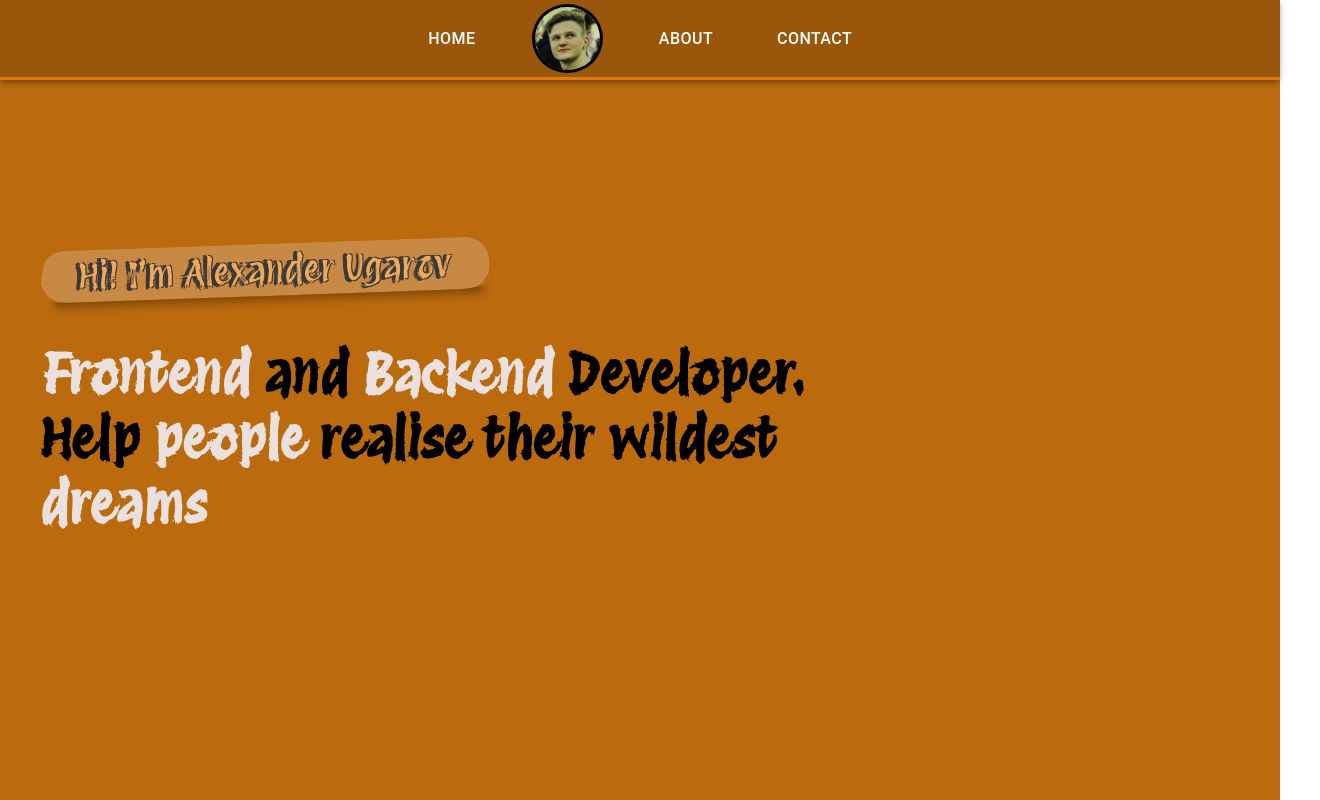
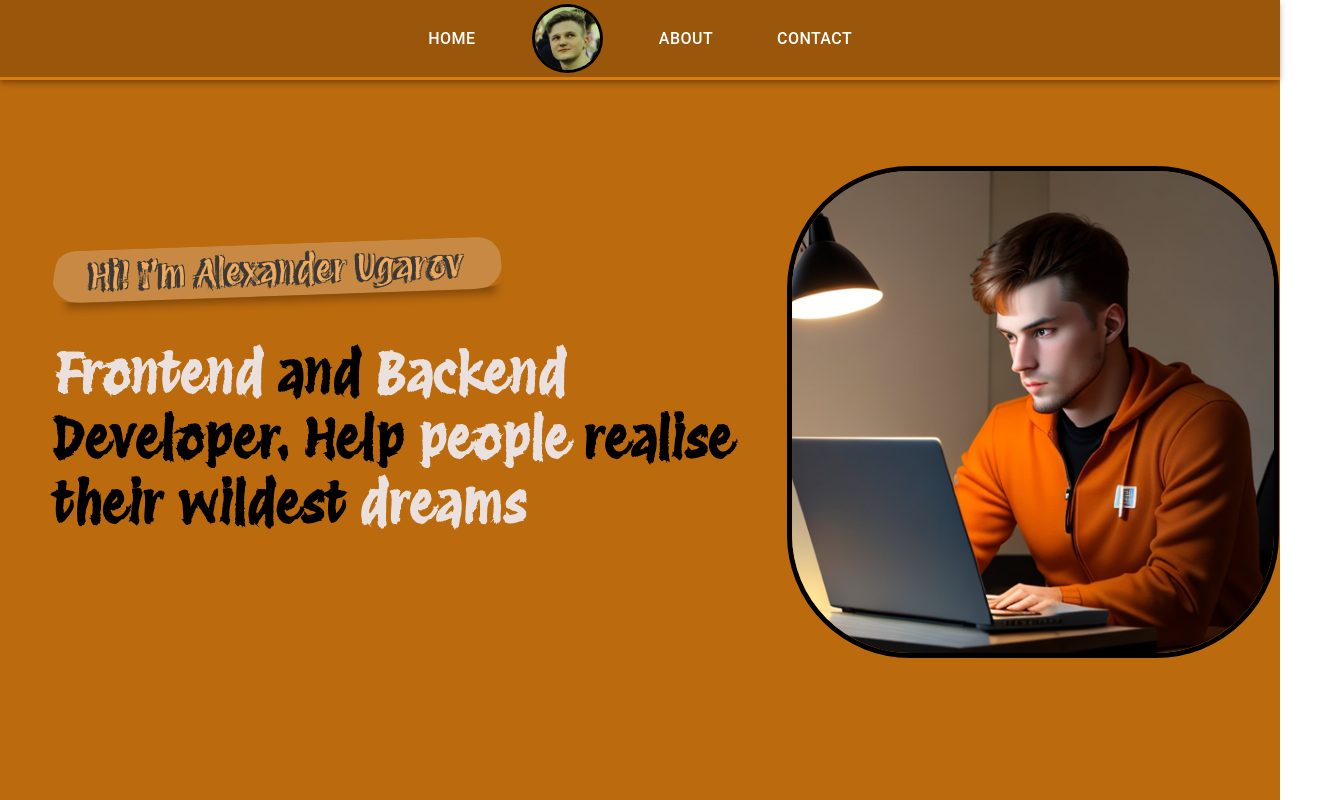
Before and after one commit to G00syara/animal_shelter, a React (Create React App) app: page / in a window 1280 px wide. Shown: the whole page, 1320 px wide, since content can reach past the window. Built offline with nearby package versions, Linux system fonts and the light colour scheme.

Commit message:
feat(BCS-002, BCS-003): добавлена фотография, добавлены анимации

```diff
--- a/src/components/MainPage/HomePage.tsx
+++ b/src/components/MainPage/HomePage.tsx
@@ -1,7 +1,32 @@
 import styled from '@emotion/styled';
 import React from 'react';
+import { DARKEST_MAIN_COLOR, LIGHTEN_NAVBAR_COLOR } from '../../const/colors';
+import ImageForHomePage from '../../images/Generate_russian_man_white_people_programmer_with_Laptop_sideways_on_table_light_orange_color_3033283596.png';
+import { CardMedia } from '@mui/material';
+import { makeStyles } from '@mui/styles';
+
+const useStyles = makeStyles((theme) => ({
+  card: {
+    borderRadius: '25%',
+    border: '5px solid black',
+    animation: '$scaleAnimation 3s infinite', // Adding an animation for continuous color rotation
+  },
+  '@keyframes scaleAnimation ': {
+    '0%': {
+      transform: 'scale(1)',
+    },
+    '50%': {
+      transform: 'scale(1.05)',
+    },
+    '100%': {
+      transform: 'scale(1)',
+    },
+  },
+}));
 
 const HomePage = () => {
+  const classes = useStyles();
+
   return (
     <HomePageWrapper>
       <BaseWrapper>
@@ -9,23 +34,54 @@ const HomePage = () => {
           <IntroduceText>Hi! I'm Alexander Ugarov</IntroduceText>
         </Background>
         <SecondText>
-          <WhiteSpan>Frontend</WhiteSpan> and <WhiteSpan>Backend</WhiteSpan> Developer. Help
-          <WhiteSpan> people</WhiteSpan> realise their wildest <WhiteSpan>dreams</WhiteSpan>
+          <SText>F</SText>
+          <SText>r</SText>
+          <SText>o</SText>
+          <SText>n</SText>
+          <SText>t</SText>
+          <SText>e</SText>
+          <SText>n</SText>
+          <SText>d </SText>
+          {''} and <SText>B</SText>
+          <SText>a</SText>
+          <SText>c</SText>
+          <SText>k</SText>
+          <SText>e</SText>
+          <SText>n</SText>
+          <SText>d</SText>
+          {''} Developer. Help {''}
+          <SText>p</SText>
+          <SText>e</SText>
+          <SText>o</SText>
+          <SText>p</SText>
+          <SText>l</SText>
+          <SText>e</SText> realise their wildest {''}
+          <SText>d</SText>
+          <SText>r</SText>
+          <SText>e</SText>
+          <SText>a</SText>
+          <SText>m</SText>
+          <SText>s</SText>
         </SecondText>
       </BaseWrapper>
+      <ImgDiv>
+        <CardMedia className={classes.card} component="img" image={ImageForHomePage} />
+      </ImgDiv>
     </HomePageWrapper>
   );
 };
 
 export default HomePage;
 
+const ImgDiv = styled.div``;
+
 const HomePageWrapper = styled.div`
   margin-left: 40px;
   display: flex;
   float: left;
-  justify-content: start;
+  justify-content: space-around;
   align-items: center;
-  width: 100vw;
+  width: 95vw;
   height: 70vh;
 `;
 
@@ -78,11 +134,25 @@ const BaseWrapper = styled.div`
 `;
 
 const SecondText = styled.h2`
+  cursor: default;
   max-width: 800px;
   font-size: 54px;
   font-family: 'Protest Revolution', sans-serif;
 `;
 
-const WhiteSpan = styled.span`
+const SText = styled.span`
   color: #eae1df;
+  transition: 0.2s;
+  top: 0;
+  position: relative;
+  :hover {
+    top: -10px;
+    color: ${LIGHTEN_NAVBAR_COLOR};
+  }
+  :hover::before {
+    position: absolute;
+    top: -5px;
+    left: 50%;
+    transform: translateX(-50%);
+  }
 `;
--- a/src/components/Navbar.tsx
+++ b/src/components/Navbar.tsx
@@ -8,14 +8,8 @@ import MenuIcon from '@mui/icons-material/Menu';
 import Toolbar from '@mui/material/Toolbar';
 import Button from '@mui/material/Button';
 import styled from '@emotion/styled';
-import { DARKEST_MAIN_COLOR, UNDER_NAVBAR_COLOR } from '../const/colors';
+import { DARKEST_MAIN_COLOR, LIGHTEN_NAVBAR_COLOR } from '../const/colors';
 import NavbarList from './NavbarList';
-
-const HomeLink = () => <Button sx={{ color: '#fff', fontSize: '2vh' }}>Home</Button>;
-
-const AboutLink = () => <Button sx={{ color: '#fff', fontSize: '2vh' }}>About</Button>;
-
-const ContactLink = () => <Button sx={{ color: '#fff', fontSize: '2vh' }}>Contact</Button>;
 
 export const Navbar = () => {
   return (
@@ -44,7 +38,7 @@ const StyledNavbar = styled(Box)`
 
 const StyledAppBar = styled(AppBar)`
   background-color: ${DARKEST_MAIN_COLOR}; /* устанавливаем фон как прозрачный */
-  border-bottom: 3px solid ${UNDER_NAVBAR_COLOR};
+  border-bottom: 3px solid ${LIGHTEN_NAVBAR_COLOR};
   height: 10vh;
 `;
 
--- a/src/const/colors.ts
+++ b/src/const/colors.ts
@@ -4,4 +4,4 @@ export const MAIN_COLOR = '#BB6A0E';
 
 export const DARKEST_MAIN_COLOR = darken(0.07, MAIN_COLOR);
 
-export const UNDER_NAVBAR_COLOR = lighten(0.07, MAIN_COLOR);
+export const LIGHTEN_NAVBAR_COLOR = lighten(0.07, MAIN_COLOR);
```
Also changed, not shown: src/images/Generate_russian_man_white_people_programmer_with_Laptop_sideways_on_table_light_orange_color_3033283596.png (added).
